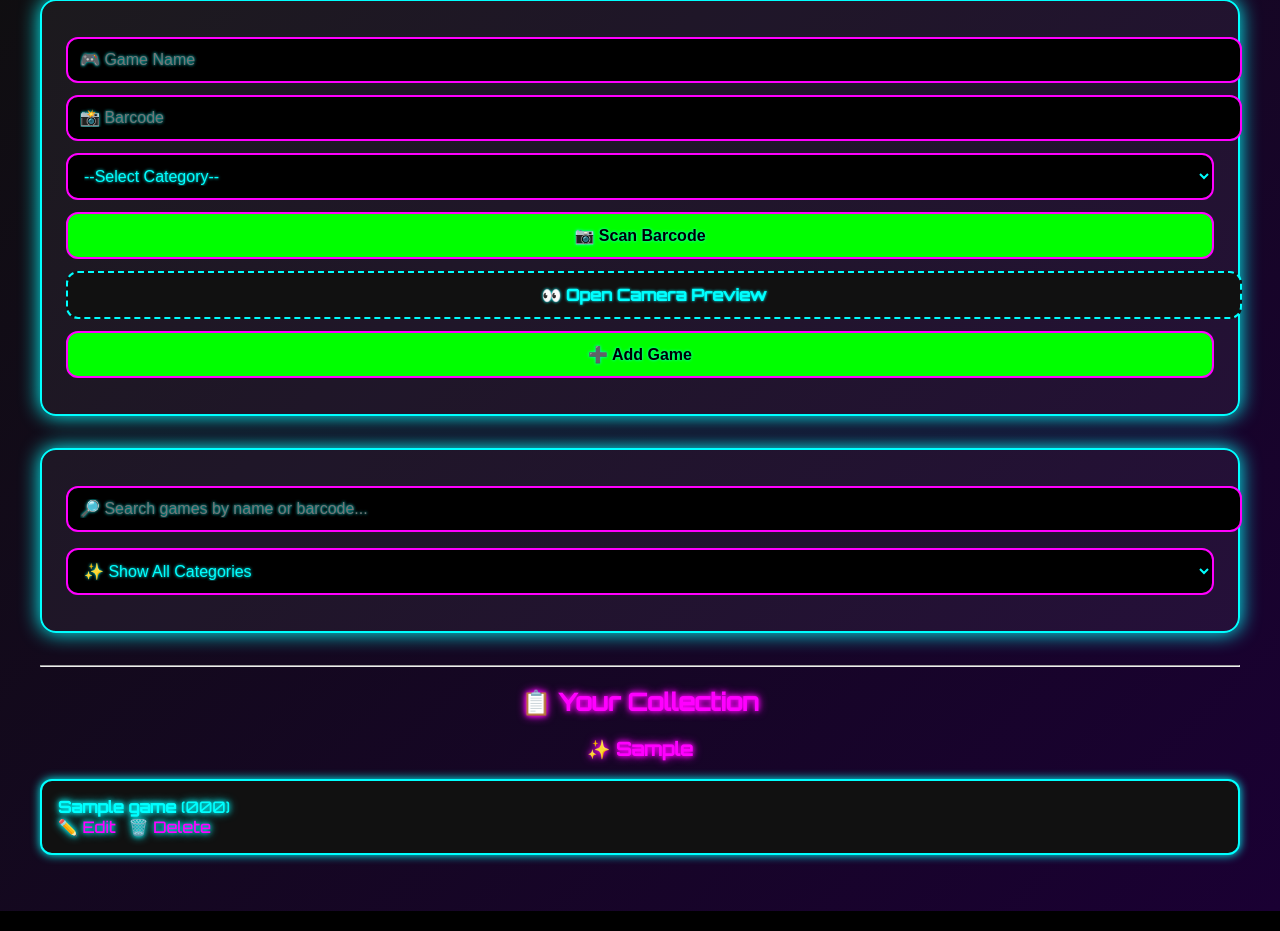
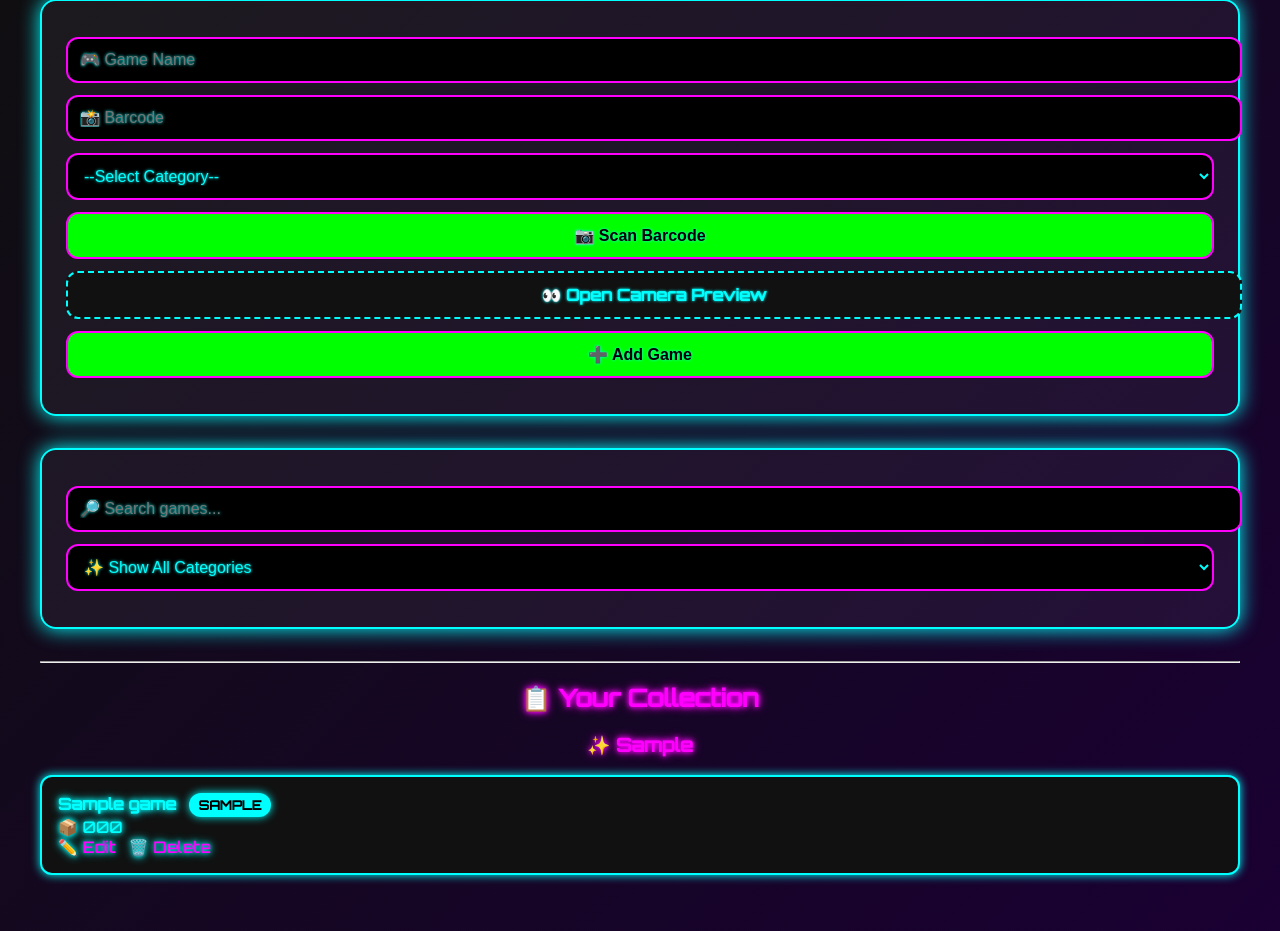
Before and after one commit to mistera101/game-library-app, a FastAPI app: page / in a window 1280 px wide. Shown: the part 124-1055 px from the top of the page. Run offline with FastAPI, Linux system fonts and the light colour scheme; tables that the repository leaves empty hold one stand-in row (values such as "Sample post").

Commit message:
💡 Neon arcade theme and UI improvements

```diff
--- a/main.py
+++ b/main.py
@@ -6,19 +6,16 @@
 from sqlalchemy.orm import sessionmaker, declarative_base
 from starlette.status import HTTP_303_SEE_OTHER
 
-# Initialize app
 app = FastAPI()
 templates = Jinja2Templates(directory="templates")
 app.mount("/static", StaticFiles(directory="static"), name="static")
 
-# Database setup
 Base = declarative_base()
 DATABASE_URL = "sqlite:///./games.db"
 engine = create_engine(DATABASE_URL, connect_args={"check_same_thread": False})
 SessionLocal = sessionmaker(bind=engine)
 session = SessionLocal()
 
-# Game model
 class Game(Base):
     __tablename__ = "games"
     id = Column(Integer, primary_key=True, index=True)
@@ -28,7 +25,6 @@
 
 Base.metadata.create_all(bind=engine)
 
-# Home page - show form and game library
 @app.get("/", response_class=HTMLResponse)
 def read_form(request: Request):
     games = session.query(Game).all()
@@ -37,26 +33,24 @@
         if game.category not in categories:
             categories[game.category] = []
         categories[game.category].append(game)
-    return templates.TemplateResponse("index.html", {"request": request, "categories": categories})
+    success = request.query_params.get("success")
+    error = request.query_params.get("error")
+    return templates.TemplateResponse("index.html", {"request": request, "categories": categories, "success": success, "error": error})
 
-# Add new game with smart duplicate check
 @app.post("/add")
-def add_game(request: Request, name: str = Form(...), barcode: str = Form(...), category: str = Form(...)):
+def add_game(name: str = Form(...), barcode: str = Form(...), category: str = Form(...)):
     existing = session.query(Game).filter(Game.barcode == barcode).first()
     if existing:
-        return RedirectResponse(url=f"/?error=You already own this game!", status_code=HTTP_303_SEE_OTHER)
-
+        return RedirectResponse("/?error=You already own this game!", status_code=HTTP_303_SEE_OTHER)
     game = Game(name=name, barcode=barcode, category=category)
     session.add(game)
     session.commit()
-    return RedirectResponse(url="/", status_code=HTTP_303_SEE_OTHER)
+    return RedirectResponse("/?success=1", status_code=HTTP_303_SEE_OTHER)
 
-# List all games (raw JSON)
 @app.get("/games")
 def get_games():
     return session.query(Game).all()
 
-# Delete a game
 @app.get("/delete/{game_id}")
 def delete_game(game_id: int):
     game = session.query(Game).filter(Game.id == game_id).first()
@@ -65,13 +59,11 @@
         session.commit()
     return RedirectResponse("/", status_code=HTTP_303_SEE_OTHER)
 
-# Show edit form
 @app.get("/edit/{game_id}", response_class=HTMLResponse)
 def edit_game_form(request: Request, game_id: int):
     game = session.query(Game).filter(Game.id == game_id).first()
     return templates.TemplateResponse("edit.html", {"request": request, "game": game})
 
-# Save updated game
 @app.post("/edit/{game_id}")
 def update_game(game_id: int, name: str = Form(...), barcode: str = Form(...), category: str = Form(...)):
     game = session.query(Game).filter(Game.id == game_id).first()
--- a/templates/index.html
+++ b/templates/index.html
@@ -120,17 +120,49 @@
       text-decoration: underline;
     }
 
-    .error-message {
-      background: #ffdddd;
-      color: #900;
+    .badge {
+      display: inline-block;
+      margin-left: 0.5rem;
+      padding: 0.25rem 0.6rem;
+      font-size: 0.8rem;
+      border-radius: 999px;
+      font-weight: bold;
+      text-transform: uppercase;
+      background: #0ff;
+      color: #000;
+      box-shadow: 0 0 8px #0ff;
+    }
+
+    .badge-Sports { background: #00f7ff; box-shadow: 0 0 8px #00f7ff; }
+    .badge-Action { background: #ff007b; box-shadow: 0 0 8px #ff007b; }
+    .badge-Racing { background: #ffa600; box-shadow: 0 0 8px #ffa600; }
+    .badge-Adventure { background: #00ff7f; box-shadow: 0 0 8px #00ff7f; }
+    .badge-Fighting { background: #ff4500; box-shadow: 0 0 8px #ff4500; }
+    .badge-Shooter { background: #8a2be2; box-shadow: 0 0 8px #8a2be2; }
+
+    .toast {
+      visibility: hidden;
+      min-width: 250px;
+      background: #0f0;
+      color: #000;
+      text-align: center;
+      border-radius: 12px;
       padding: 1rem;
-      border: 2px solid #900;
-      border-radius: 12px;
-      margin-bottom: 1.5rem;
-      text-align: center;
+      position: fixed;
+      top: 20px;
+      left: 50%;
+      transform: translateX(-50%);
+      z-index: 9999;
       font-weight: bold;
-      box-shadow: 0 0 10px #900;
-      text-shadow: none;
+      box-shadow: 0 0 20px #0f0;
+      opacity: 0;
+      transition: opacity 0.5s, top 0.5s;
+    }
+
+    .toast.show {
+      visibility: visible;
+      opacity: 1;
+      top: 60px;
     }
 
     @keyframes pulse {
@@ -141,14 +173,11 @@
   </style>
 </head>
 <body>
+
+<!-- Toast Popup -->
+<div id="toast" class="toast">✅ Game Added Successfully!</div>
+
 <h1>🎮 Game Library</h1>
-
-  <!-- Error message if duplicate barcode -->
-  {% if request.query_params.get('error') %}
-    <div class="error-message">
-      ⚠️ {{ request.query_params.get('error') }}
-    </div>
-  {% endif %}
 
 <form action="/add" method="post">
   <input name="name" placeholder="🎮 Game Name" required>
@@ -169,11 +198,9 @@
   <button type="submit">➕ Add Game</button>
 </form>
 
-  <!-- 🔍 Search and Category Filter -->
 <div class="search-box">
-    <input type="text" id="searchInput" placeholder="🔎 Search games by name or barcode..." onkeyup="filterGames()">
-
-    <select id="categoryFilter" onchange="filterGames()" style="margin-top: 1rem;">
+  <input type="text" id="searchInput" placeholder="🔎 Search games..." onkeyup="filterGames()">
+  <select id="categoryFilter" onchange="filterGames()">
     <option value="">✨ Show All Categories</option>
     <option value="Sports">🏅 Sports</option>
     <option value="Action">⚔️ Action</option>
@@ -184,7 +211,6 @@
   </select>
 </div>
 
-  <!-- Scanner container -->
 <div id="scanner-container" style="display: none;">
   <div id="reader"></div>
   <p id="scan-status">📷 Waiting for camera access...</p>
@@ -199,7 +225,9 @@
     <ul class="game-list">
       {% for game in games %}
         <li>
-            <strong class="game-name">{{ game.name }}</strong> (<span class="game-barcode">{{ game.barcode }}</span>)<br>
+          <strong class="game-name">{{ game.name }}</strong>
+          <span class="badge badge-{{ game.category }}">{{ game.category }}</span><br>
+          📦 <span class="game-barcode">{{ game.barcode }}</span><br>
           <a href="/edit/{{ game.id }}">✏️ Edit</a>
           <a href="/delete/{{ game.id }}" onclick="return confirm('Delete this game?');">🗑️ Delete</a>
         </li>
@@ -210,12 +238,25 @@
   <p>No games in your library yet.</p>
 {% endif %}
 
-  <!-- Scripts -->
 <script src="https://unpkg.com/html5-qrcode"></script>
 <script src="/static/scanner.js"></script>
 
-  <!-- Search & Category filter script -->
 <script>
+window.onload = function() {
+  const params = new URLSearchParams(window.location.search);
+  if (params.get('success')) {
+    showToast();
+  }
+};
+
+function showToast() {
+  const toast = document.getElementById("toast");
+  toast.classList.add("show");
+  setTimeout(() => {
+    toast.classList.remove("show");
+  }, 3000);
+}
+
 function filterGames() {
   const searchInput = document.getElementById('searchInput').value.toLowerCase();
   const selectedCategory = document.getElementById('categoryFilter').value.toLowerCase();
@@ -237,5 +278,6 @@
   });
 }
 </script>
+
 </body>
 </html>
```
Lines whose indentation alone changed are shown as unchanged.
